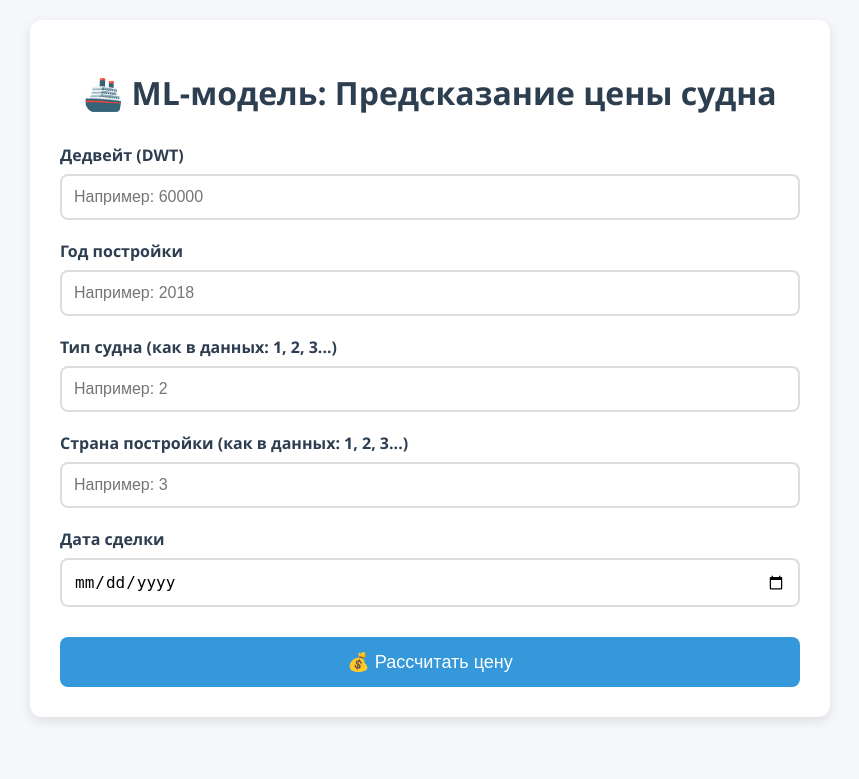
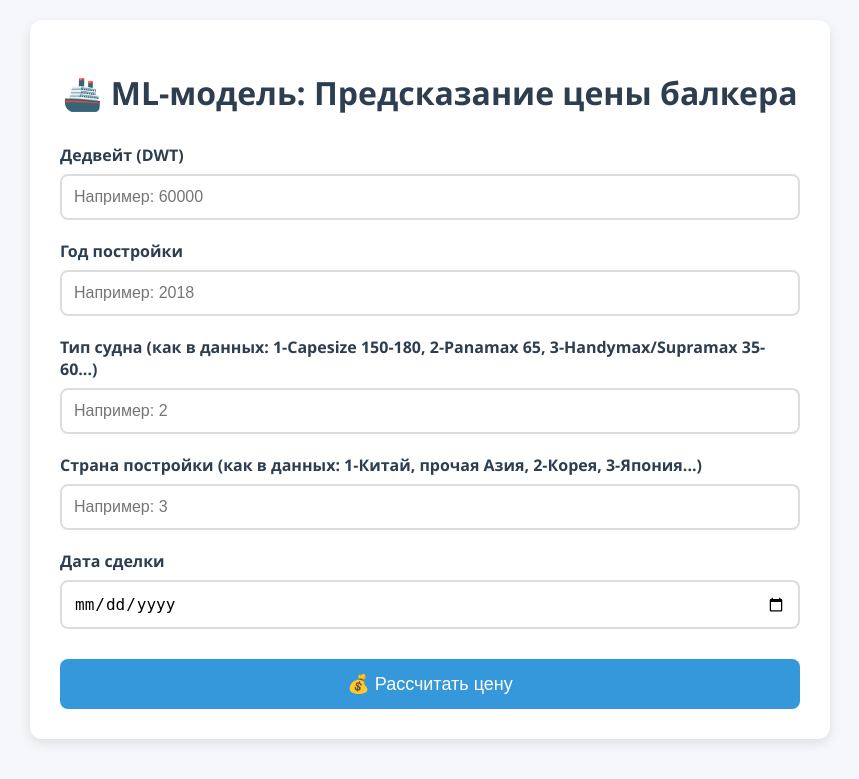
Before and after one commit to Aleksei83k/ship-price-predictor, a Flask app: page / in a window 1280 px wide. Shown: the top 779 px of the page, without its empty margins (210-1069 px from the left). Run offline with Flask 2, Linux system fonts and the light colour scheme; parts of the project's set-up code (start-up, migrations or seed data) failed here and were passed over.

Commit message:
Обновил текст на веб-странице

```diff
--- a/templates/index.html
+++ b/templates/index.html
@@ -77,7 +77,7 @@
 </head>
 <body>
     <div class="container">
-        <h1>🚢 ML-модель: Предсказание цены судна</h1>
+        <h1>🚢 ML-модель: Предсказание цены балкера</h1>
 
         <form method="POST" action="/predict">
             <div class="form-group">
@@ -91,12 +91,12 @@
             </div>
 
             <div class="form-group">
-                <label for="type">Тип судна (как в данных: 1, 2, 3...)</label>
+                <label for="type">Тип судна (как в данных: 1-Capesize 150-180, 2-Panamax 65, 3-Handymax/Supramax 35-60...)</label>
                 <input type="text" id="type" name="type" required placeholder="Например: 2" value="{{ ship_type if ship_type else '' }}">
             </div>
 
             <div class="form-group">
-                <label for="country">Страна постройки (как в данных: 1, 2, 3...)</label>
+                <label for="country">Страна постройки (как в данных: 1-Китай, прочая Азия, 2-Корея, 3-Япония...)</label>
                 <input type="text" id="country" name="country" required placeholder="Например: 3" value="{{ country if country else '' }}">
             </div>
 
```
